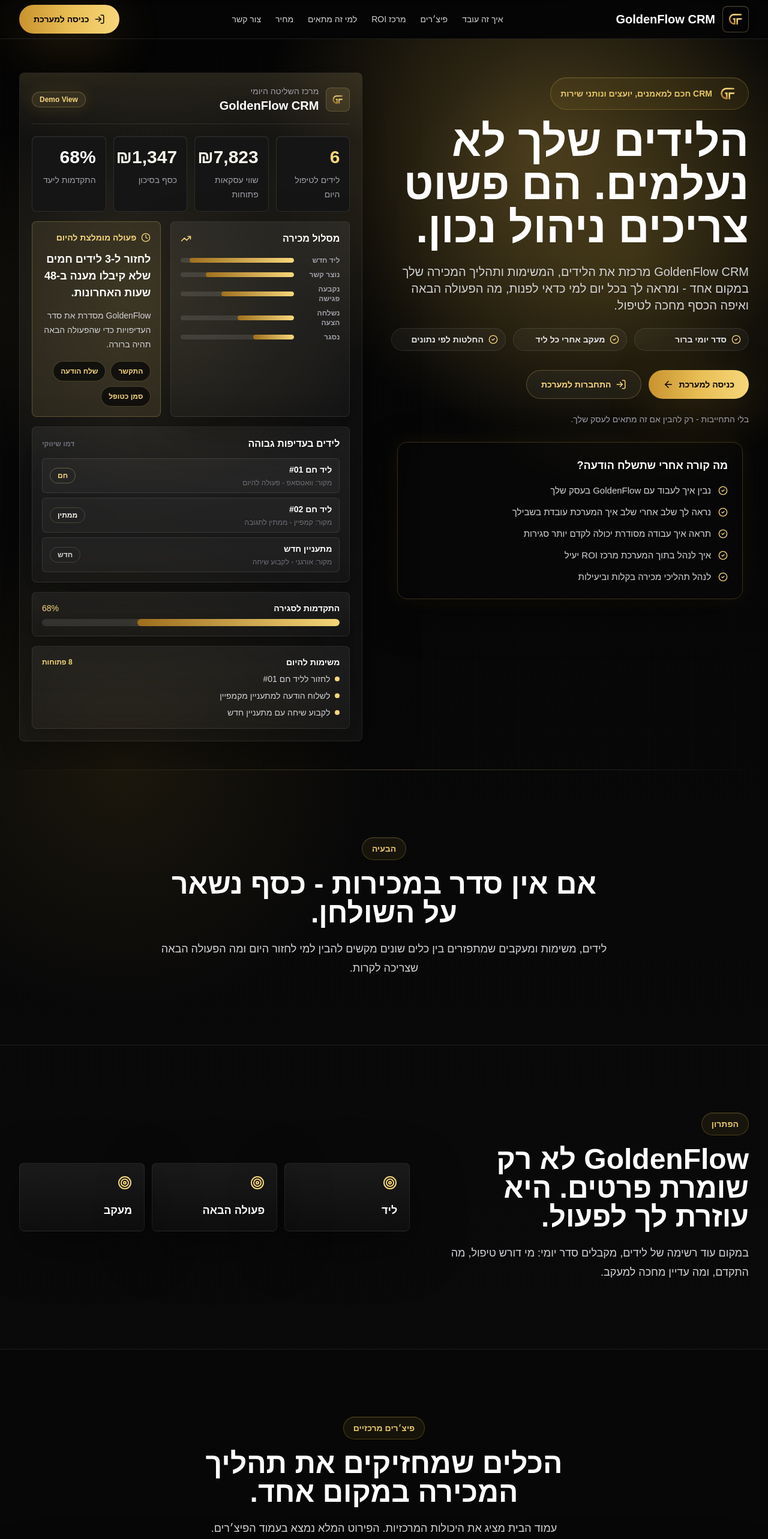
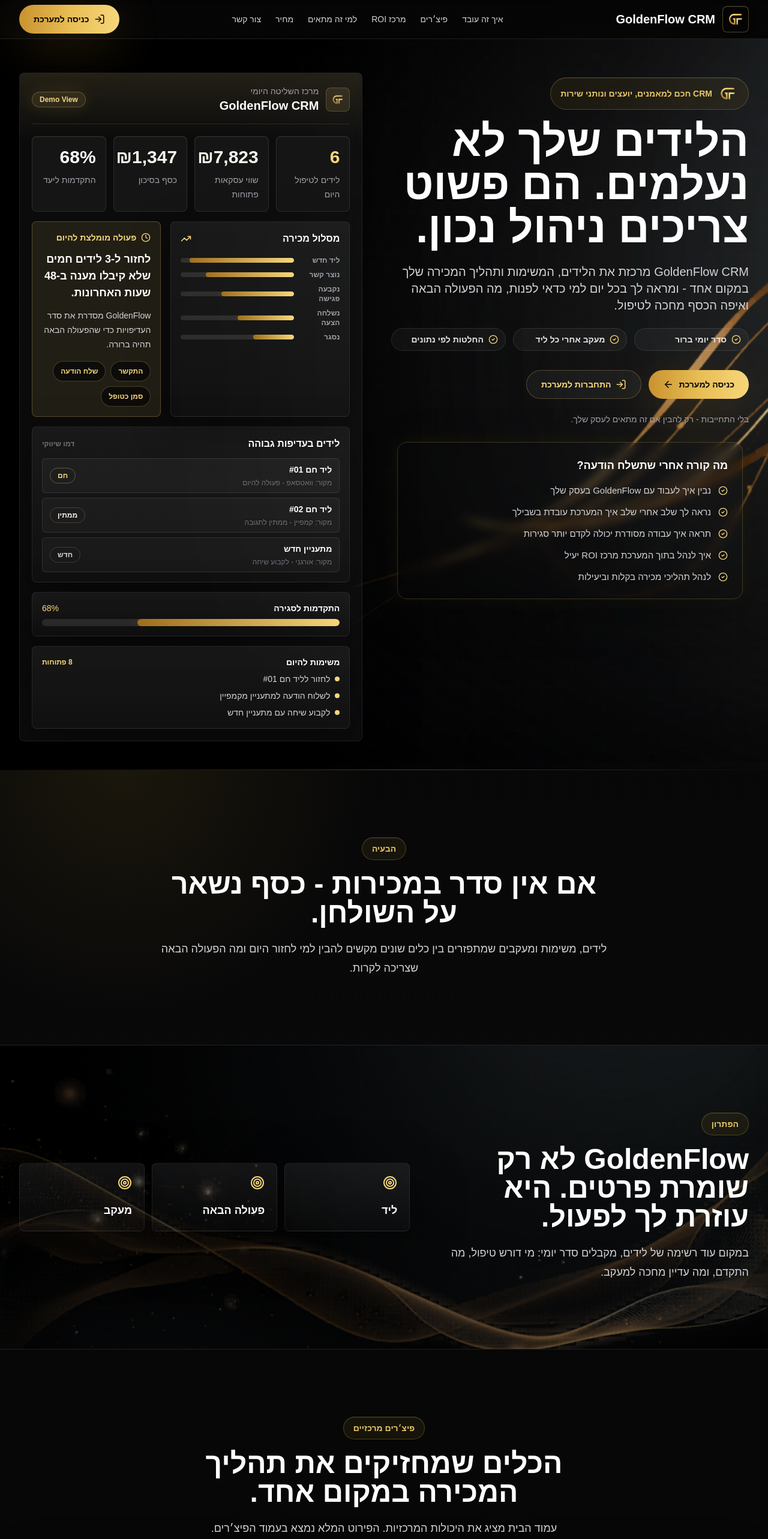
Before and after one commit to hubianron-cpu/goldenflowcrmweb, a Next.js app: page / in a window 1280 px wide. Shown: the top 2566 px of the page at 60% size. Built offline with nearby package versions, Linux system fonts and the light colour scheme.

Commit message:
Update GoldenFlow background images

```diff
--- a/components/Hero.tsx
+++ b/components/Hero.tsx
@@ -33,7 +33,14 @@
 
 export function Hero() {
   return (
-    <section id="top" className="relative overflow-hidden bg-gold-radial">
+    <section
+      id="top"
+      className="relative overflow-hidden bg-ink-950 bg-cover bg-center"
+      style={{
+        backgroundImage:
+          "linear-gradient(90deg, rgba(0,0,0,0.82), rgba(0,0,0,0.45), rgba(0,0,0,0.2)), url('/goldenflow-hero-main-bg.png')",
+      }}
+    >
       <div className="pointer-events-none absolute inset-0 bg-[linear-gradient(rgba(255,255,255,0.035)_1px,transparent_1px),linear-gradient(90deg,rgba(255,255,255,0.028)_1px,transparent_1px)] bg-[size:72px_72px] opacity-30" />
       <div className="absolute inset-x-0 bottom-0 h-px bg-gradient-to-l from-transparent via-gold-300/30 to-transparent" />
       <div className="container-shell relative grid min-h-[calc(100vh-8rem)] items-start gap-10 py-10 lg:grid-cols-[1.02fr_.98fr] lg:gap-12 lg:pb-12 lg:pt-14">
--- a/components/HomeOverviewSections.tsx
+++ b/components/HomeOverviewSections.tsx
@@ -48,7 +48,14 @@
 
 export function HomeSolutionPreview() {
   return (
-    <section id="how-it-works" className="section-pad">
+    <section
+      id="how-it-works"
+      className="section-pad bg-ink-950 bg-cover bg-center"
+      style={{
+        backgroundImage:
+          "linear-gradient(90deg, rgba(0,0,0,0.78), rgba(0,0,0,0.55)), url('/goldenflow-hero-bg.png')",
+      }}
+    >
       <div className="container-shell">
         <div className="grid gap-8 lg:grid-cols-[.9fr_1.1fr] lg:items-center">
           <div>
```
Also changed, not shown: public/goldenflow-hero-bg.png (added), public/goldenflow-hero-main-bg.png (added).
